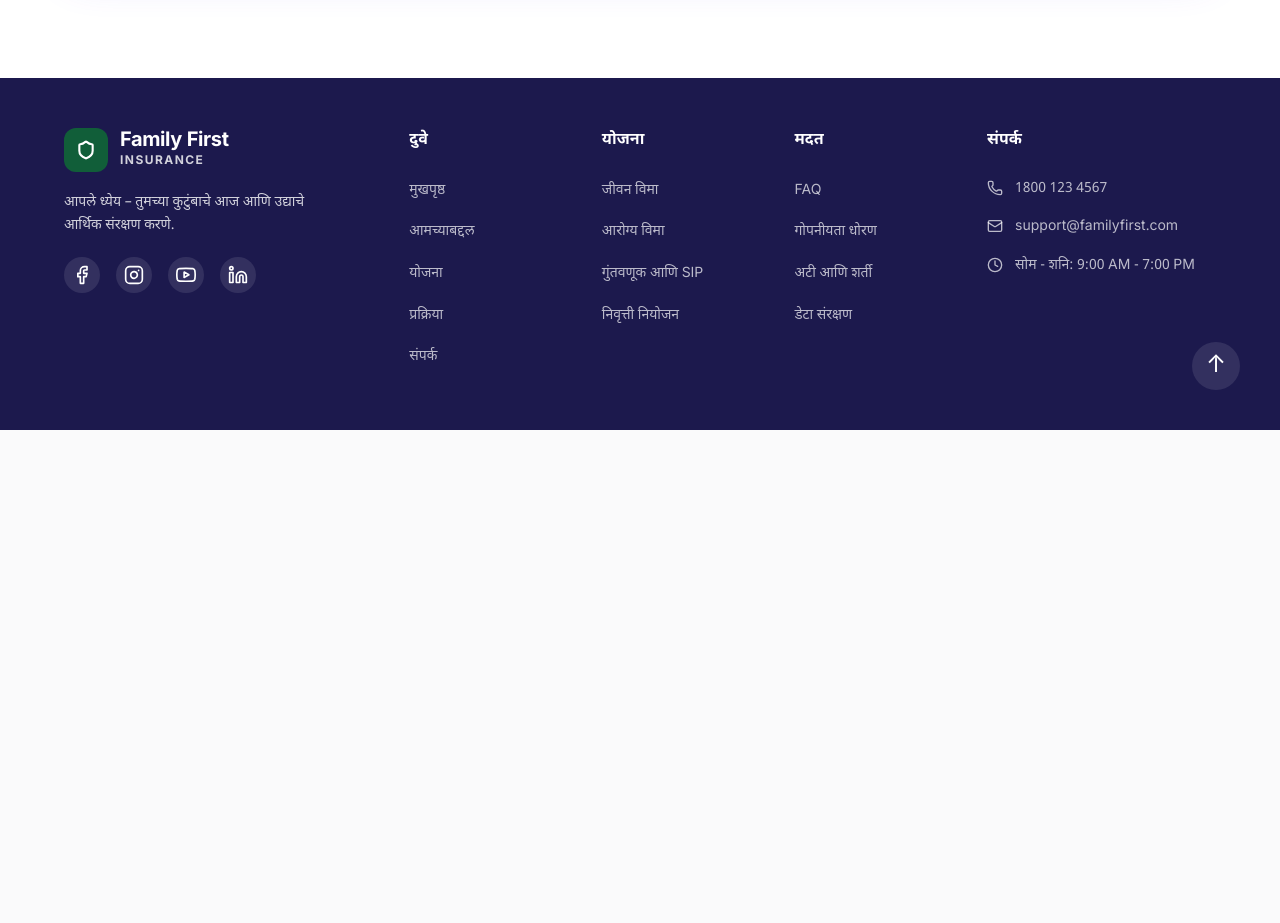
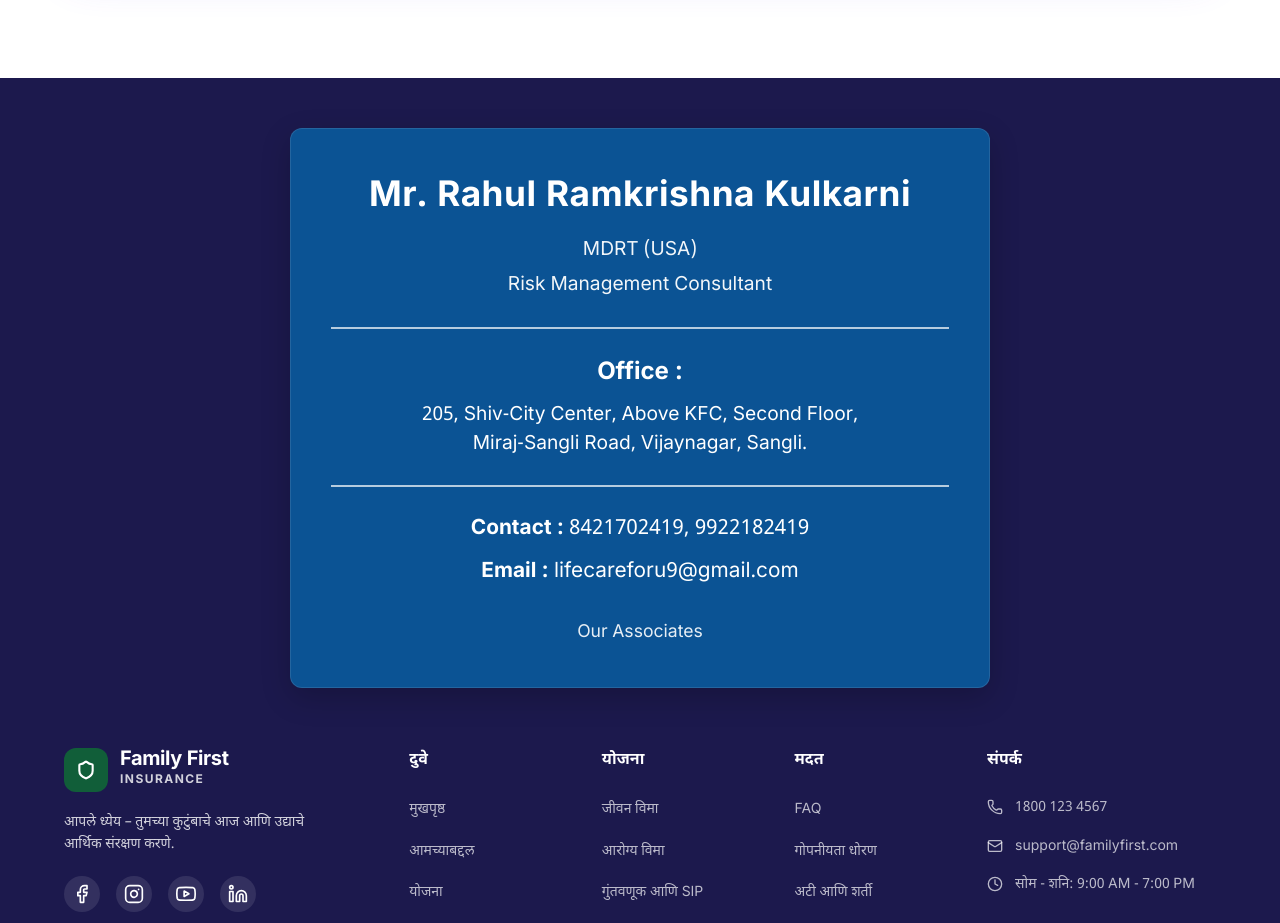
Before and after one commit to pranotikusarkar873-lgtm/family-first-financial-planning, a React (Vite) app in the folder frontend/: page / in a window 1280 px wide. Shown: the part 5100-6023 px from the top of the page. Before the commit the page ends 5530 px from the top, so only its background shows below. Built offline with nearby package versions, Linux system fonts and the light colour scheme.

Commit message:
Add contact info card to footer

```diff
--- a/frontend/src/components/Footer.css
+++ b/frontend/src/components/Footer.css
@@ -3,6 +3,76 @@
   color: white;
   padding: 50px 0 0 0;
   position: relative;
+}
+
+/* Contact Card Styling */
+.contact-card-wrapper {
+  margin-bottom: 60px;
+  display: flex;
+  justify-content: center;
+}
+
+.contact-card {
+  background-color: #0b5394; /* Blue background matching the image */
+  color: #ffffff;
+  padding: 40px;
+  border-radius: 12px;
+  text-align: center;
+  max-width: 700px;
+  width: 100%;
+  box-shadow: 0 10px 30px rgba(0, 0, 0, 0.2);
+  border: 1px solid rgba(255, 255, 255, 0.1);
+}
+
+.contact-name {
+  font-size: 2.2rem;
+  font-weight: 800;
+  margin-bottom: 10px;
+  letter-spacing: 0.5px;
+}
+
+.contact-subtitles p {
+  font-size: 1.2rem;
+  margin: 5px 0;
+  opacity: 0.95;
+}
+
+.contact-divider {
+  height: 2px;
+  background-color: rgba(255, 255, 255, 0.7);
+  margin: 25px auto;
+  width: 100%;
+}
+
+.contact-section-title {
+  font-size: 1.5rem;
+  font-weight: 700;
+  margin-bottom: 10px;
+}
+
+.contact-address {
+  font-size: 1.2rem;
+  line-height: 1.5;
+  margin-bottom: 5px;
+}
+
+.contact-details {
+  font-size: 1.3rem;
+  margin-bottom: 25px;
+}
+
+.contact-details p {
+  margin: 10px 0;
+}
+
+.contact-details strong {
+  font-weight: 700;
+}
+
+.contact-associates {
+  font-size: 1.1rem;
+  opacity: 0.9;
+  margin-top: 30px;
 }
 
 .footer-grid {
--- a/frontend/src/components/Footer.jsx
+++ b/frontend/src/components/Footer.jsx
@@ -7,8 +7,37 @@ const Footer = () => {
     <footer id="footer" className="footer">
       <div className="container">
 
+        {/* Contact Info Card */}
+        <div className="contact-card-wrapper" id="contact-card-section">
+          <div className="contact-card">
+            <h2 className="contact-name">Mr. Rahul Ramkrishna Kulkarni</h2>
+            <div className="contact-subtitles">
+              <p>MDRT (USA)</p>
+              <p>Risk Management Consultant</p>
+            </div>
+
+            <div className="contact-divider"></div>
+
+            <h3 className="contact-section-title">Office :</h3>
+            <p className="contact-address">
+              205, Shiv-City Center, Above KFC, Second Floor,<br/>
+              Miraj-Sangli Road, Vijaynagar, Sangli.
+            </p>
+
+            <div className="contact-divider"></div>
+
+            <div className="contact-details">
+              <p><strong>Contact :</strong> 8421702419, 9922182419</p>
+              <p><strong>Email :</strong> lifecareforu9@gmail.com</p>
+            </div>
+
+            <div className="contact-associates">
+              <p>Our Associates</p>
+            </div>
+          </div>
+        </div>
+
         <div className="footer-grid">
-
           {/* Column 1: Brand */}
           <div className="footer-brand">
             <div className="footer-logo">
```
